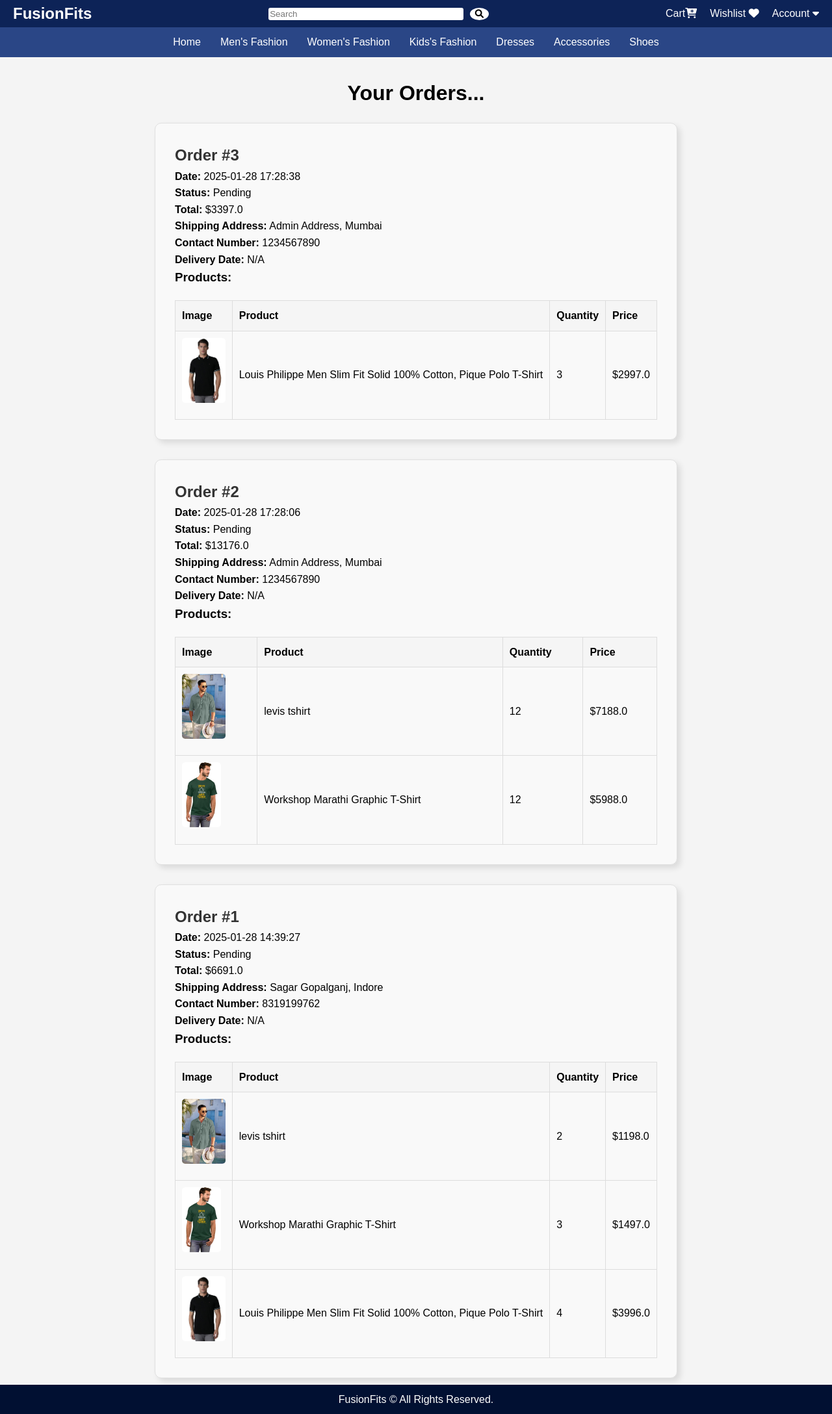
After one commit to selva31/furniture-store-website, a Flask app: page /your_orders in a window 1280 px wide. The commit adds this page. Shown: the whole page at 65% size. Run offline with Flask 3, Linux system fonts and the light colour scheme; a user stored in the database is signed in.

Commit message:
Added Your Orders page functionality with design

```diff
--- a/app/templates/home.html
+++ b/app/templates/home.html
@@ -215,7 +215,7 @@
                         <a href="{{ url_for('auth.register') }}">Register</a>
                         <a href="{{ url_for('auth.login') }}">Login</a>
                     {% endif %}
-                    <a href="#">Your Orders</a>
+                    <a href="{{ url_for('main.your_orders') }}">Your Orders</a>
                 </div>
             </div>
 
--- a/app/templates/profile.html
+++ b/app/templates/profile.html
@@ -238,9 +238,9 @@ footer button:active {
             </header>
 
             <div class="center-buttons">
-                <button>Cart</button>
-                <button>Orders</button>
-                <button>Wishlist</button>
+                <a href="{{ url_for('main.cart') }}"><button>Cart</button></a>
+                <a href="{{ url_for('main.your_orders') }}"><button>Orders</button></a>
+                <a href="{{ url_for('main.wishlist') }}" ><button>Wishlist</button></a>
             </div>
             {% if user.role == 'delivery' %}
             <div class="center-buttons">
--- /dev/null
+++ b/app/templates/your_orders.html
@@ -0,0 +1,139 @@
+<!DOCTYPE html>
+<html>
+<head>
+<title>Your Orders</title>
+<style>
+body {
+    font-family: 'Arial', sans-serif; /* A more modern, widely available font */
+    line-height: 1.6; /* Improves readability */
+    margin: 20px; /* Adds some margin around content */
+}
+
+.orders-container {
+    display: grid;
+    grid-template-columns: repeat(auto-fit, minmax(400px, 1fr)); /* Wider cards, responsive */
+    grid-gap: 30px;
+}
+
+.order-card {
+    border: 1px solid #e0e0e0; /* Lighter border */
+    border-radius: 10px; /* More rounded corners */
+    box-shadow: 5px 5px 10px rgba(0, 0, 0, 0.1); /* Improved shadow */
+    padding: 30px;
+    background-color: #f9f9f9; /* Light gray background */
+}
+
+.order-card h2 {
+    color: #333; /* Darker text color */
+}
+
+.product-table {
+    width: 100%;
+    border-collapse: collapse;
+    margin-top: 20px;
+}
+
+.product-table th,
+.product-table td {
+    border: 1px solid #ddd; /* Even lighter border */
+    padding: 10px;
+    text-align: left;
+}
+
+.product-table th {
+    background-color: #f5f5f5; /* Subtle background for header */
+    font-weight: bold;
+}
+
+.product-image-container {
+    display: inline-block; /* Enables clickable image */
+    position: relative; /* For absolute positioning of the overlay */
+    overflow: hidden;
+}
+
+.product-image {
+    max-width: 100%;
+    max-height: 100px;
+    object-fit: cover;
+    transition: transform 0.3s ease; /* Smooth transition on hover */
+    border-radius: 5px;
+}
+
+.product-image-container:hover .product-image {
+    transform: scale(1.1); /* Zoom effect on hover */
+}
+
+
+.product-image-container a {
+  text-decoration: none;
+  display: block; /* Make the entire container clickable */
+}
+
+
+/* Responsive adjustments */
+@media (max-width: 768px) {
+    .orders-container {
+        grid-template-columns: 1fr; /* Single column on smaller screens */
+    }
+}
+</style>
+</head>
+
+{% extends 'home.html' %}
+{% block content %}
+<div class="boxed">
+  <header style="text-align: center; background-color: #f4f4f4; color: black; font-family: 'Arial', sans-serif; padding: 20px;">
+    <h1>Your Orders...</h1>
+</header>
+
+    {% if orders %}
+        <div class="orders-container">
+            {% for order in orders %}
+                <div class="order-card">
+                    <h2>Order #{{ order.id }}</h2>
+                    <p><strong>Date:</strong> {{ order.order_date.strftime('%Y-%m-%d %H:%M:%S') }}</p>
+                    <p><strong>Status:</strong> {{ order.status }}</p>
+                    <p><strong>Total:</strong> ${{ order.grand_total }}</p>
+                    <p><strong>Shipping Address:</strong> {{ order.user_address }}, {{ order.user_city }}</p>
+                    <p><strong>Contact Number:</strong> {{ order.user_contact }}</p>
+                    <p><strong>Delivery Date:</strong> {% if order.Delivered_Date %}{{ order.Delivered_Date.strftime('%Y-%m-%d') }}{% else %}N/A{% endif %}</p>
+
+                    <h3>Products:</h3>
+                    <table class="product-table">
+                        <thead>
+                            <tr>
+                                <th>Image</th>
+                                <th>Product</th>
+                                <th>Quantity</th>
+                                <th>Price</th>
+                            </tr>
+                        </thead>
+                        <tbody>
+                          {% for item in order.orders %}
+                              <tr>
+                                  <td>
+                                      <div class="product-image-container">
+                                          <a href="{{ url_for('main.product_details', product_id=item.product.id) }}">
+                                              {% if item.product.images and item.product.images|length > 0 %}
+                                                  <img src="{{ url_for('static', filename=item.product.images[0].image_url) }}" alt="{{ item.product.name }}" class="product-image" onerror="this.src='{{ url_for('static', filename='default_image.jpg') }}'">
+                                              {% else %}
+                                                  <img src="{{ url_for('static', filename='default_image.jpg') }}" alt="{{ item.product.name }}" class="product-image">
+                                              {% endif %}
+                                          </a>
+                                      </div>
+                                  </td>
+                                  <td>{{ item.product.name }}</td>
+                                  <td>{{ item.quantity }}</td>
+                                  <td>${{ item.order_amount }}</td>
+                              </tr>
+                          {% endfor %}
+                      </tbody>
+                    </table>
+                </div>
+            {% endfor %}
+        </div>
+    {% else %}
+        <p>No orders found.</p>
+    {% endif %}
+    </div>
+{% endblock %}
--- a/app/views.py
+++ b/app/views.py
@@ -2,7 +2,7 @@ from flask_login import login_required, current_user
 import random
 from flask import Blueprint, render_template, redirect, url_for, flash, request,jsonify
 from .models import Product, Cart, db,Wishlist,Order,OrderDetails
-from sqlalchemy.orm import joinedload
+from sqlalchemy.orm import joinedload, subqueryload
 import sqlalchemy
 from datetime import datetime
 
@@ -28,6 +28,25 @@ def product_details(product_id):
     cat = [item.product_id for item in Cart.query.filter_by(user_id=current_user.id).all()] if current_user.is_authenticated else []
 
     return render_template('product_details.html', product=product, related_products=related_products, wishlist=wishlist, cat=cat)
+
+@main.route('/your_orders')
+@login_required
+def your_orders():
+    try:
+        orders = (OrderDetails.query
+                  .filter_by(user_id=current_user.id)
+                  .options(joinedload(OrderDetails.orders).joinedload(Order.product).joinedload(Product.images)) #Added image loading
+                  .order_by(OrderDetails.order_date.desc())
+                  .all())
+
+        if not orders:
+            flash("You haven't placed any orders yet.", "info")
+            return render_template('your_orders.html', orders=[])
+
+        return render_template('your_orders.html', orders=orders)
+    except Exception as e:
+        flash(f"An error occurred while fetching your orders: {e}", "danger")
+        return redirect(url_for('main.home'))
 
 def get_related_products(product, limit=5):
     """Finds related products based on category, then manufacturer and name."""
```
Also changed, not shown: instance/users.db.
